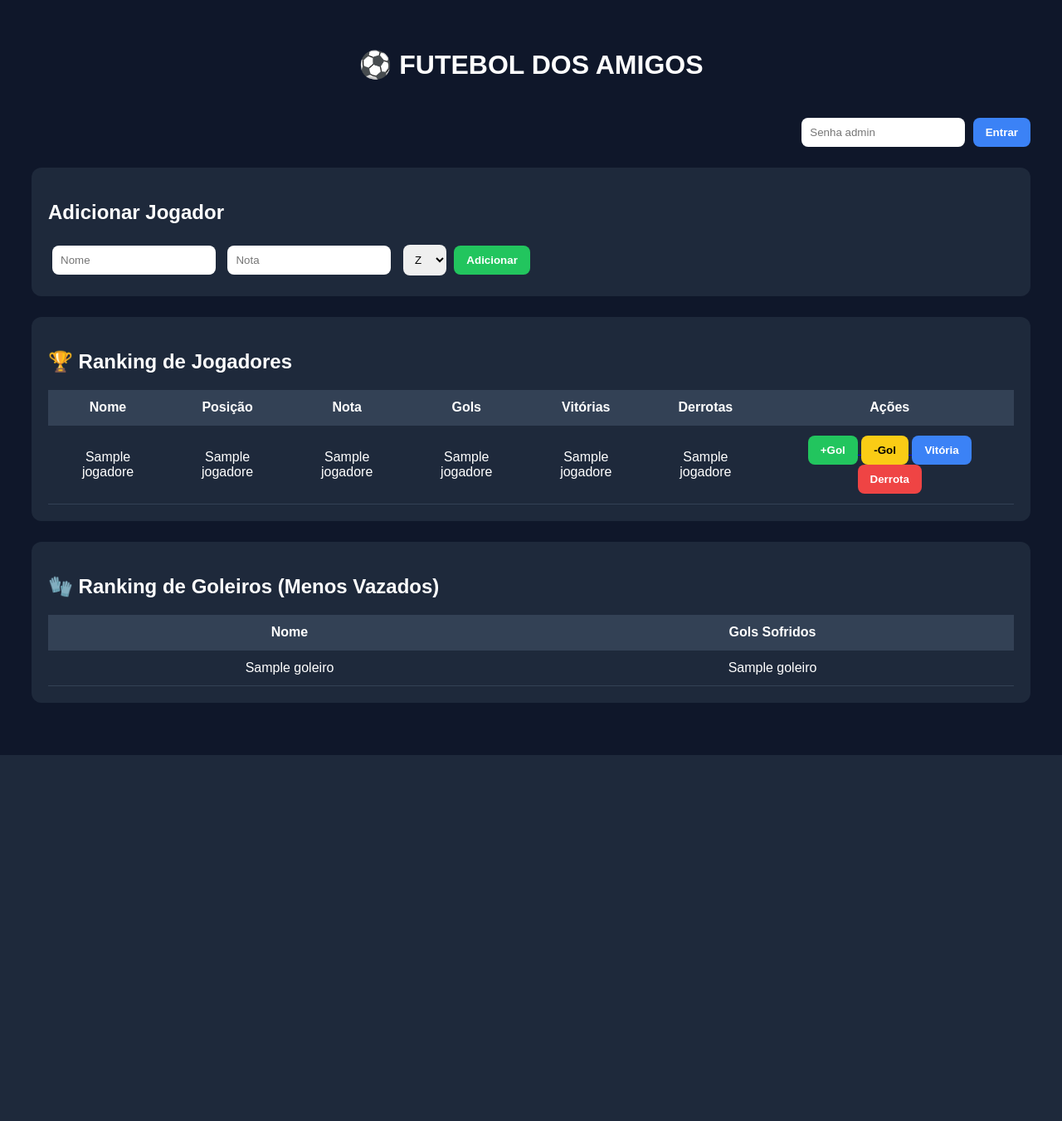
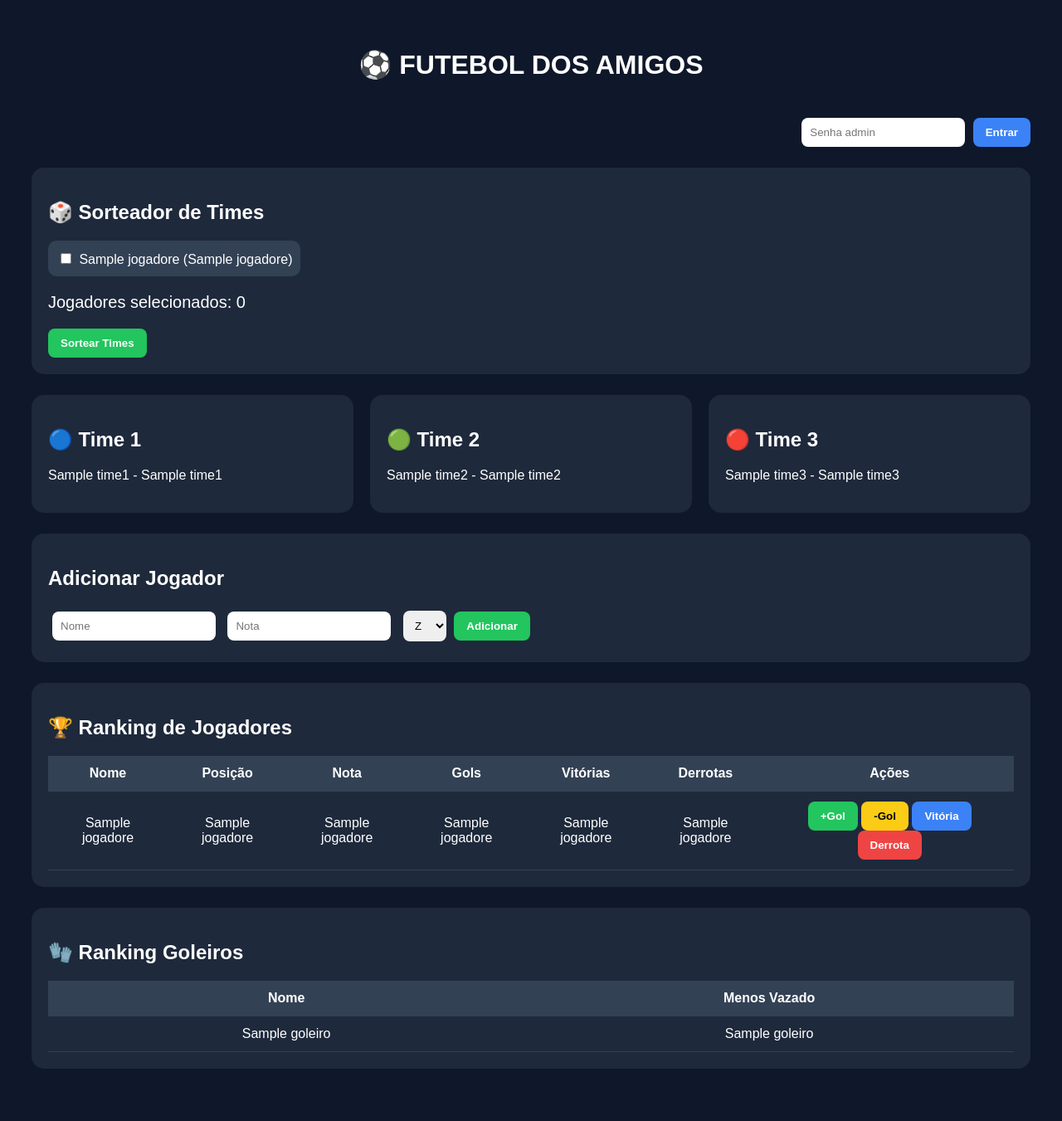
Before and after one commit to hiarodrigues97-alt/futebol_dos_amigos, a Flask app: template templates/index.html in a window 1280 px wide. Shown: the whole page at 83% size. Before the commit the page ends 910 px from the top, so only its background shows below. Run offline with Flask 3, Linux system fonts and the light colour scheme; the template is opened without the code that fills it: most values are stand-ins (such as "Sample title", 1, 10 or a date in 2020); some libraries are stand-ins or nearby versions.

Commit message:
nova versão completa

```diff
--- a/app.py
+++ b/app.py
@@ -1,15 +1,15 @@
+# app.py
+
 from flask import Flask, render_template, request, redirect, session
 import psycopg2
 import os
+import random
 
 app = Flask(__name__)
 app.secret_key = "futebol123"
 
+DATABASE_URL = os.getenv("DATABASE_URL")
 
-# =========================
-# CONEXÃO POSTGRES
-# =========================
-DATABASE_URL = os.getenv("DATABASE_URL")
 
 def get_conn():
     return psycopg2.connect(DATABASE_URL, sslmode="require")
@@ -19,6 +19,7 @@ def get_conn():
 # CRIAR TABELA
 # =========================
 def criar_tabela():
+
     conn = get_conn()
     cur = conn.cursor()
 
@@ -35,8 +36,10 @@ def criar_tabela():
     """)
 
     conn.commit()
+
     cur.close()
     conn.close()
+
 
 criar_tabela()
 
@@ -56,21 +59,23 @@ def index():
         ORDER BY gols DESC, nome
     """)
 
-    jogadores = cur.fetchall()
+    todos = cur.fetchall()
 
     cur.close()
     conn.close()
 
-    goleiros = [j for j in jogadores if j[6] == 'G']
-    linha = [j for j in jogadores if j[6] != 'G']
+    goleiros = [j for j in todos if j[6] == "G"]
+    jogadores = [j for j in todos if j[6] != "G"]
 
     goleiros = sorted(goleiros, key=lambda x: x[3])
-    linha = sorted(linha, key=lambda x: x[2], reverse=True)
 
     return render_template(
         "index.html",
-        jogadores=linha,
-        goleiros=goleiros
+        jogadores=jogadores,
+        goleiros=goleiros,
+        time1=[],
+        time2=[],
+        time3=[]
     )
 
 
@@ -97,7 +102,7 @@ def logout():
 
 
 # =========================
-# ADICIONAR JOGADOR
+# ADICIONAR
 # =========================
 @app.route("/adicionar", methods=["POST"])
 def adicionar():
@@ -241,7 +246,7 @@ def menosgol(id):
 
 
 # =========================
-# VITORIA +
+# VITORIA
 # =========================
 @app.route("/vitoria/<int:id>")
 def vitoria(id):
@@ -264,7 +269,7 @@ def vitoria(id):
 
 
 # =========================
-# DERROTA +
+# DERROTA
 # =========================
 @app.route("/derrota/<int:id>")
 def derrota(id):
@@ -286,5 +291,74 @@ def derrota(id):
     return redirect("/")
 
 
+# =========================
+# SORTEAR TIMES
+# =========================
+@app.route("/sortear", methods=["POST"])
+def sortear():
+
+    jogadores_ids = request.form.getlist("jogadores")
+
+    if len(jogadores_ids) < 6:
+        return redirect("/")
+
+    conn = get_conn()
+    cur = conn.cursor()
+
+    selecionados = []
+
+    for jogador_id in jogadores_ids:
+
+        cur.execute("""
+            SELECT *
+            FROM jogadores
+            WHERE id=%s
+        """, (jogador_id,))
+
+        jogador = cur.fetchone()
+
+        selecionados.append(jogador)
+
+    random.shuffle(selecionados)
+
+    time1 = []
+    time2 = []
+    time3 = []
+
+    for i, jogador in enumerate(selecionados):
+
+        if i % 3 == 0:
+            time1.append(jogador)
+
+        elif i % 3 == 1:
+            time2.append(jogador)
+
+        else:
+            time3.append(jogador)
+
+    cur.execute("""
+        SELECT *
+        FROM jogadores
+        ORDER BY gols DESC
+    """)
+
+    todos = cur.fetchall()
+
+    cur.close()
+    conn.close()
+
+    goleiros = [j for j in todos if j[6] == "G"]
+    jogadores = [j for j in todos if j[6] != "G"]
+
+    return render_template(
+        "index.html",
+        jogadores=jogadores,
+        goleiros=goleiros,
+        time1=time1,
+        time2=time2,
+        time3=time3
+    )
+
+
 if __name__ == "__main__":
     app.run(debug=True)
--- a/static/style.css
+++ b/static/style.css
@@ -1,104 +1,116 @@
 /* static/style.css */
 
-body {
+body{
+    background:#0f172a;
+    color:white;
+    font-family:Arial;
+    padding:30px;
+}
 
-    background: #111827;
-    color: white;
+h1{
+    text-align:center;
+    margin-bottom:40px;
+}
+
+.box{
+    background:#1e293b;
+    padding:20px;
+    border-radius:15px;
+    margin-bottom:25px;
+}
+
+table{
+    width:100%;
+    border-collapse:collapse;
+}
+
+th, td{
+    padding:12px;
+    text-align:center;
+    border-bottom:1px solid #334155;
+}
+
+th{
+    background:#334155;
+}
+
+input, select{
+    padding:10px;
+    border:none;
+    border-radius:8px;
+    margin:5px;
+}
+
+button{
+    padding:10px 15px;
+    border:none;
+    border-radius:8px;
+    cursor:pointer;
+    font-weight:bold;
+}
+
+.verde{
+    background:#22c55e;
+    color:white;
+}
+
+.azul{
+    background:#3b82f6;
+    color:white;
+}
+
+.vermelho{
+    background:#ef4444;
+    color:white;
+}
+
+.amarelo{
+    background:#facc15;
+    color:black;
+}
+
+.editar{
+    background:#8b5cf6;
+    color:white;
+}
+
+.login{
+    text-align:right;
+    margin-bottom:20px;
+}
+
+.selecionados{
+    display:flex;
+    flex-wrap:wrap;
+    gap:10px;
+    margin-bottom:20px;
+}
+
+.card-jogador{
+    background:#334155;
+    padding:10px;
+    border-radius:10px;
+}
+
+.contador{
+    font-size:20px;
+    margin-bottom:20px;
+}
+
+.times-grid{
+    display:grid;
+    grid-template-columns:1fr 1fr 1fr;
+    gap:20px;
+}
+
+@media(max-width:900px){
+
+    .times-grid{
+        grid-template-columns:1fr;
+    }
+
+    table{
+        font-size:12px;
+    }
 
 }
-
-.card {
-
-    background: #1f2937;
-    border: none;
-    border-radius: 20px;
-
-}
-
-.titulo {
-
-    font-size: 55px;
-    font-weight: bold;
-    color: white;
-
-}
-
-.subtitulo {
-
-    color: white;
-    font-size: 18px;
-
-}
-
-h3 {
-
-    color: white;
-
-}
-
-.table {
-
-    border-radius: 10px;
-    overflow: hidden;
-    color: white;
-
-}
-
-.table th {
-
-    color: white;
-
-}
-
-.table td {
-
-    color: white;
-    vertical-align: middle;
-
-}
-
-.time-card {
-
-    min-height: 350px;
-
-}
-
-button {
-
-    border-radius: 10px !important;
-
-}
-
-input {
-
-    border-radius: 10px !important;
-
-}
-
-select {
-
-    border-radius: 10px !important;
-
-}
-
-li {
-
-    margin-bottom: 10px;
-    color: white;
-    font-size: 18px;
-
-}
-
-.btn {
-
-    margin-right: 5px;
-
-}
-
-#contadorSelecionados {
-
-    font-size: 18px;
-    font-weight: bold;
-    color: #22c55e;
-
-}
--- a/templates/index.html
+++ b/templates/index.html
@@ -1,94 +1,17 @@
+<!-- templates/index.html -->
+
 <!DOCTYPE html>
 <html lang="pt-br">
+
 <head>
 
     <meta charset="UTF-8">
     <title>Futebol dos Amigos</title>
 
-    <style>
-
-        body{
-            background:#0f172a;
-            color:white;
-            font-family:Arial;
-            padding:30px;
-        }
-
-        h1{
-            text-align:center;
-            margin-bottom:40px;
-        }
-
-        .box{
-            background:#1e293b;
-            padding:20px;
-            border-radius:12px;
-            margin-bottom:25px;
-        }
-
-        table{
-            width:100%;
-            border-collapse:collapse;
-        }
-
-        th, td{
-            padding:12px;
-            text-align:center;
-            border-bottom:1px solid #334155;
-        }
-
-        th{
-            background:#334155;
-        }
-
-        input, select{
-            padding:10px;
-            border:none;
-            border-radius:8px;
-            margin:5px;
-        }
-
-        button{
-            padding:10px 15px;
-            border:none;
-            border-radius:8px;
-            cursor:pointer;
-            font-weight:bold;
-        }
-
-        .verde{
-            background:#22c55e;
-            color:white;
-        }
-
-        .azul{
-            background:#3b82f6;
-            color:white;
-        }
-
-        .vermelho{
-            background:#ef4444;
-            color:white;
-        }
-
-        .amarelo{
-            background:#facc15;
-            color:black;
-        }
-
-        .editar{
-            background:#8b5cf6;
-            color:white;
-        }
-
-        .login{
-            text-align:right;
-            margin-bottom:20px;
-        }
-
-    </style>
+    <link rel="stylesheet" href="/static/style.css">
 
 </head>
+
 <body>
 
 <h1>⚽ FUTEBOL DOS AMIGOS</h1>
@@ -98,7 +21,9 @@
     {% if session.admin %}
 
         <a href="/logout">
-            <button class="vermelho">Sair Admin</button>
+            <button class="vermelho">
+                Sair Admin
+            </button>
         </a>
 
     {% else %}
@@ -116,6 +41,93 @@
     {% endif %}
 
 </div>
+
+
+<div class="box">
+
+    <h2>🎲 Sorteador de Times</h2>
+
+    <form action="/sortear" method="POST">
+
+        <div class="selecionados">
+
+            {% for j in jogadores %}
+
+            <label class="card-jogador">
+
+                <input
+                    type="checkbox"
+                    name="jogadores"
+                    value="{{j[0]}}"
+                    class="jogadorCheck"
+                >
+
+                {{j[1]}} ({{j[6]}})
+
+            </label>
+
+            {% endfor %}
+
+        </div>
+
+        <p class="contador">
+            Jogadores selecionados:
+            <span id="contador">0</span>
+        </p>
+
+        <button class="verde">
+            Sortear Times
+        </button>
+
+    </form>
+
+</div>
+
+
+{% if time1 %}
+
+<div class="times-grid">
+
+    <div class="box">
+
+        <h2>🔵 Time 1</h2>
+
+        {% for j in time1 %}
+
+            <p>{{j[1]}} - {{j[6]}}</p>
+
+        {% endfor %}
+
+    </div>
+
+    <div class="box">
+
+        <h2>🟢 Time 2</h2>
+
+        {% for j in time2 %}
+
+            <p>{{j[1]}} - {{j[6]}}</p>
+
+        {% endfor %}
+
+    </div>
+
+    <div class="box">
+
+        <h2>🔴 Time 3</h2>
+
+        {% for j in time3 %}
+
+            <p>{{j[1]}} - {{j[6]}}</p>
+
+        {% endfor %}
+
+    </div>
+
+</div>
+
+{% endif %}
+
 
 <div class="box">
 
@@ -143,6 +155,7 @@
     </form>
 
 </div>
+
 
 <div class="box">
 
@@ -238,19 +251,27 @@
             <td>
 
                 <a href="/gol/{{j[0]}}">
-                    <button type="button" class="verde">+Gol</button>
+                    <button type="button" class="verde">
+                        +Gol
+                    </button>
                 </a>
 
                 <a href="/menosgol/{{j[0]}}">
-                    <button type="button" class="amarelo">-Gol</button>
+                    <button type="button" class="amarelo">
+                        -Gol
+                    </button>
                 </a>
 
                 <a href="/vitoria/{{j[0]}}">
-                    <button type="button" class="azul">Vitória</button>
+                    <button type="button" class="azul">
+                        Vitória
+                    </button>
                 </a>
 
                 <a href="/derrota/{{j[0]}}">
-                    <button type="button" class="vermelho">Derrota</button>
+                    <button type="button" class="vermelho">
+                        Derrota
+                    </button>
                 </a>
 
                 {% if session.admin %}
@@ -279,15 +300,16 @@
 
 </div>
 
+
 <div class="box">
 
-    <h2>🧤 Ranking de Goleiros (Menos Vazados)</h2>
+    <h2>🧤 Ranking Goleiros</h2>
 
     <table>
 
         <tr>
             <th>Nome</th>
-            <th>Gols Sofridos</th>
+            <th>Menos Vazado</th>
         </tr>
 
         {% for g in goleiros %}
@@ -305,5 +327,33 @@
 
 </div>
 
+
+<script>
+
+const checks = document.querySelectorAll('.jogadorCheck');
+const contador = document.getElementById('contador');
+
+checks.forEach(check => {
+
+    check.addEventListener('change', () => {
+
+        let total = 0;
+
+        checks.forEach(c => {
+
+            if(c.checked){
+                total++;
+            }
+
+        });
+
+        contador.innerText = total;
+
+    });
+
+});
+
+</script>
+
 </body>
 </html>
```
